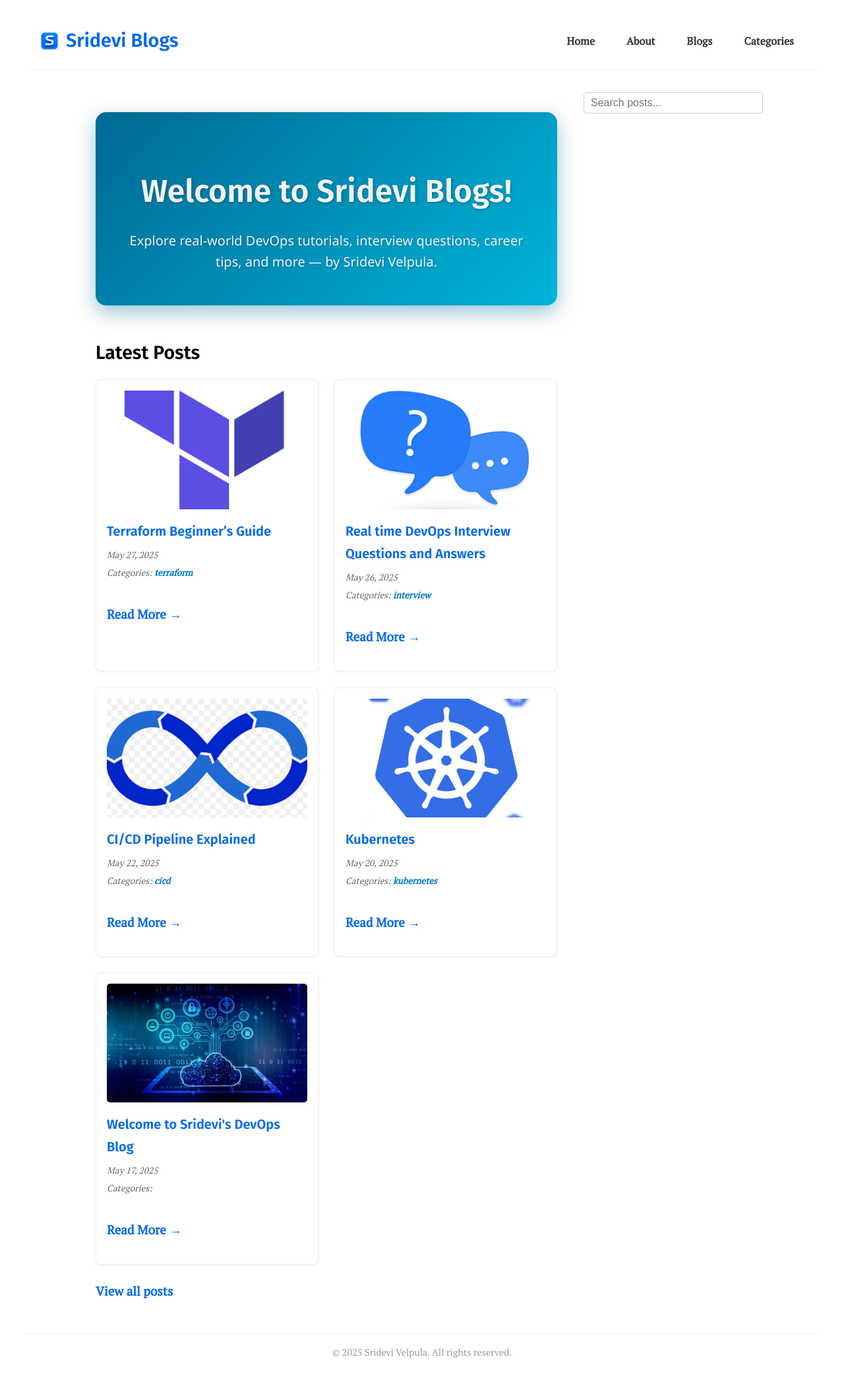
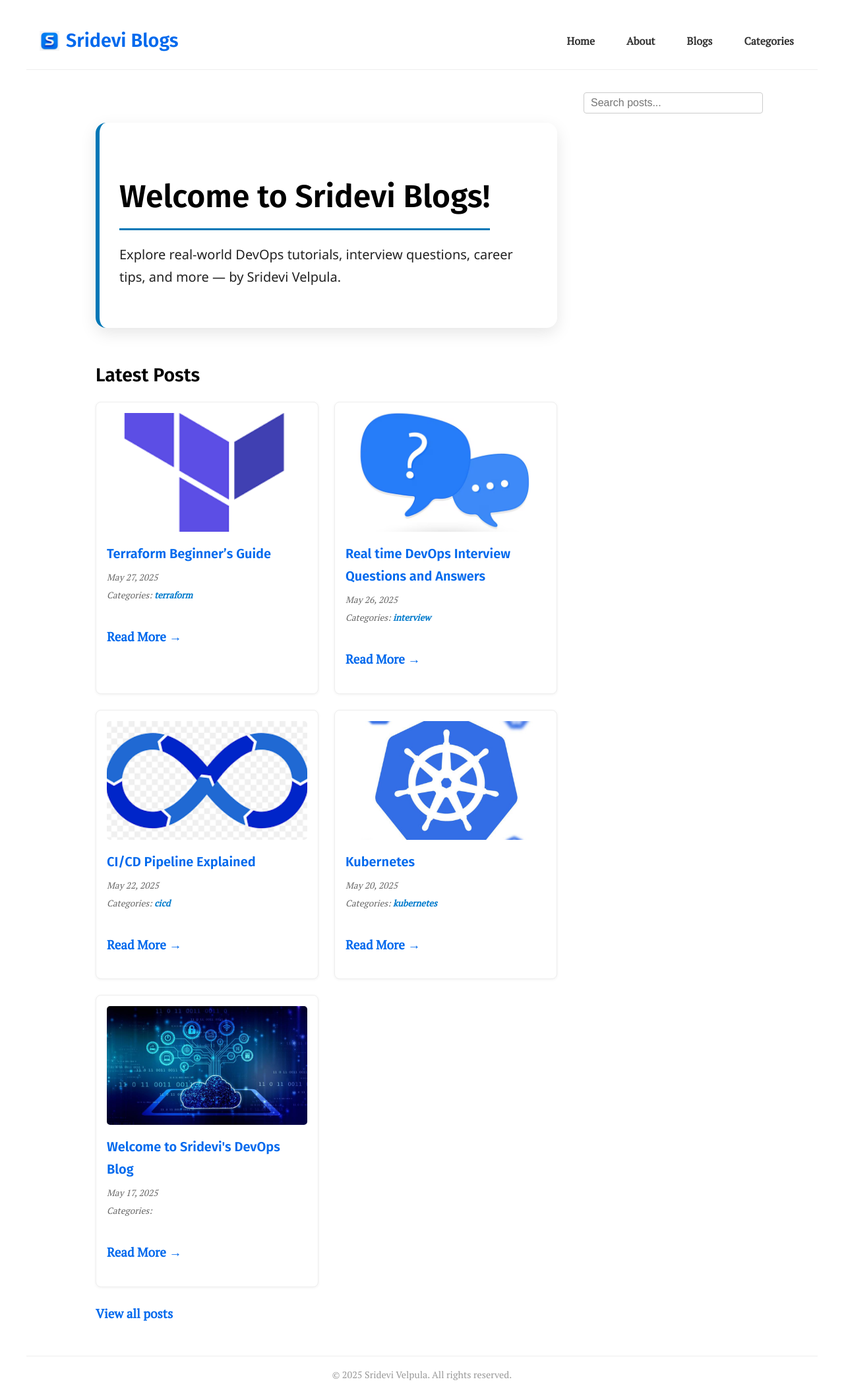
Before and after one commit to srideviblogs/srideviblogs.github.io, a Jekyll site: the page built from index.md, in a window 1280 px wide. Shown: the whole page at 66% size. Built offline with Jekyll 4.4.1, drawn with Linux system fonts in a browser that asks for light colours; before the commit the page ends 2083 px from its top, so only the background shows below that.

Commit message:
Update home.html

```diff
--- a/_layouts/home.html
+++ b/_layouts/home.html
@@ -2,37 +2,17 @@
 layout: default
 ---
 
-<section class="welcome-intro"
-  style="
-    background: linear-gradient(135deg, #006994, #00B4D8);
-    color: #f0f4f8 !important;
-    padding: 50px 30px;
-    border-radius: 16px;
-    max-width: 900px;
-    margin: 2rem auto 3rem auto;
-    text-align: center;
-    font-family: 'Segoe UI', Tahoma, Geneva, Verdana, sans-serif;
-    box-shadow: 0 10px 30px rgba(0, 105, 148, 0.4);
-    line-height: 1.6;
-  ">
-  <h1 style="
-    font-size: 3rem;
-    margin-bottom: 20px;
-    font-weight: 700;
-    color: #f0f4f8 !important;
-    text-shadow: 1px 1px 4px rgba(0,0,0,0.3);
-  ">Welcome to Sridevi Blogs!</h1>
-  <p style="
-    font-size: 1.25rem;
-    max-width: 650px;
-    margin: 0 auto;
-    color: #f0f4f8 !important;
-    text-shadow: 1px 1px 3px rgba(0,0,0,0.2);
-  ">
+<section class="welcome-intro" style="max-width: 900px; margin: 3rem auto; padding: 40px 30px; background: #ffffff; border-radius: 16px; box-shadow: 0 8px 25px rgba(0,0,0,0.1); border-left: 6px solid #0077b6; font-family: 'Segoe UI', Tahoma, Geneva, Verdana, sans-serif; color: #222222;">
+
+  <h1 style="font-size: 3rem; font-weight: 700; margin-bottom: 20px; border-bottom: 3px solid #0077b6; display: inline-block; padding-bottom: 6px;">
+    Welcome to Sridevi Blogs!
+  </h1>
+
+  <p style="font-size: 1.25rem; max-width: 650px; margin-top: 0;">
     Explore real-world DevOps tutorials, interview questions, career tips, and more — by Sridevi Velpula.
   </p>
+
 </section>
-
 
 <section class="latest-posts">
   <h2>Latest Posts</h2>
```
